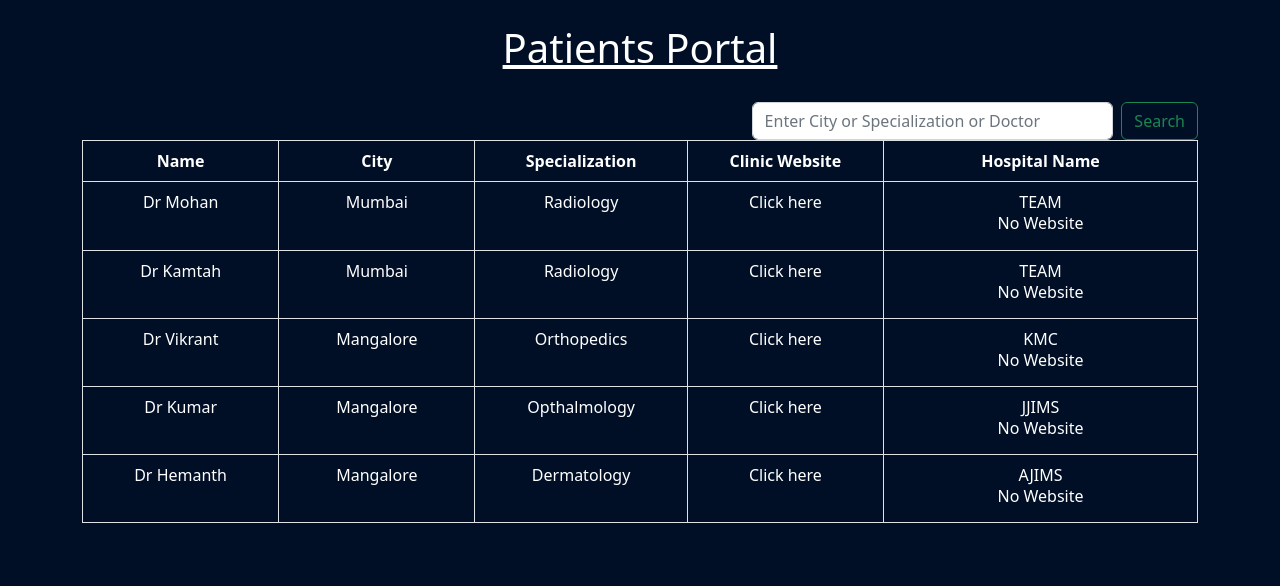
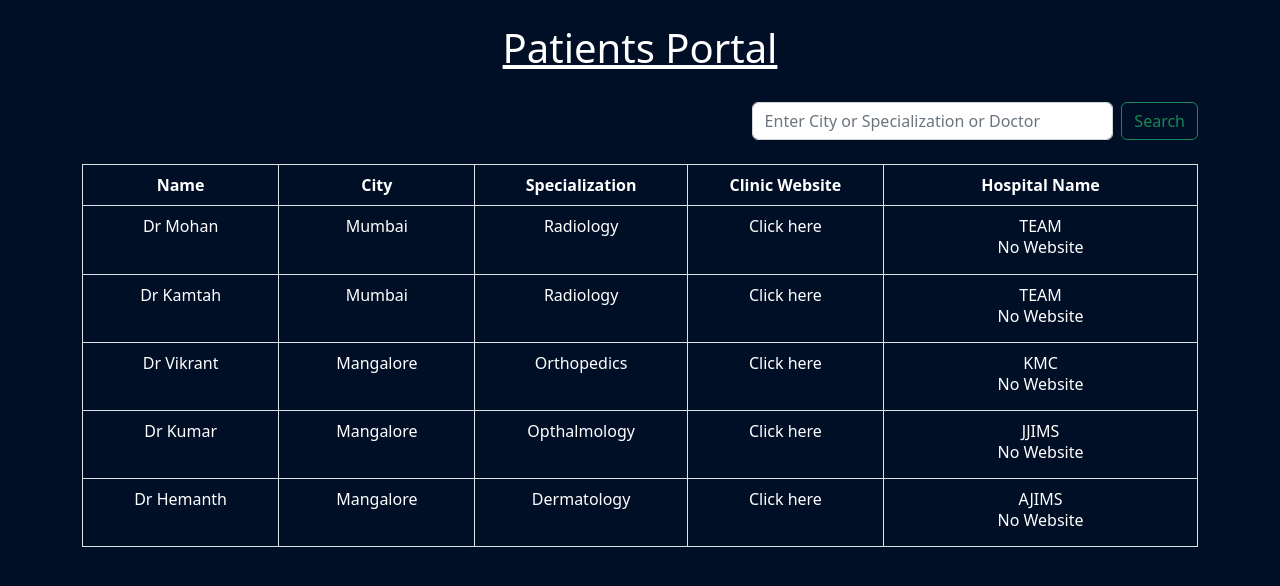
Before and after one commit to Sevak-Official/Sevak, a Django app: page /patients/ in a window 1280 px wide. Shown: the part 56-642 px from the top of the page. Run offline with Django 4.2, Linux system fonts and the light colour scheme; data comes from the database, SQL or seed files in the repository; some libraries are stand-ins or nearby versions; some web fonts are replaced.

Commit message:
fixes:add .gitignore

```diff
--- a/hck/templates/hck/patient/patients.html
+++ b/hck/templates/hck/patient/patients.html
@@ -21,7 +21,6 @@
 </style>
 
 
-<div class="po">
   <div class="container-sm" >
     </br>
     <h1 class="center-underline">Patients Portal</h1>
@@ -29,6 +28,7 @@
         <input class="form-control me-2" type="search" name='q' placeholder="Enter City or Specialization or Doctor" aria-label="Search">
         <button class="btn btn-outline-success" type="submit" >Search</button>
       </form>
+    </br>
       <div class="table-responsive">
         <table class="table table-bordered table-fixed text-center">
           <thead>
@@ -68,6 +68,5 @@
   </div>
           {% endfor %}
 </div>
-</div>
 
 {% endblock content %}
```
Also changed, not shown: 1 other file.
